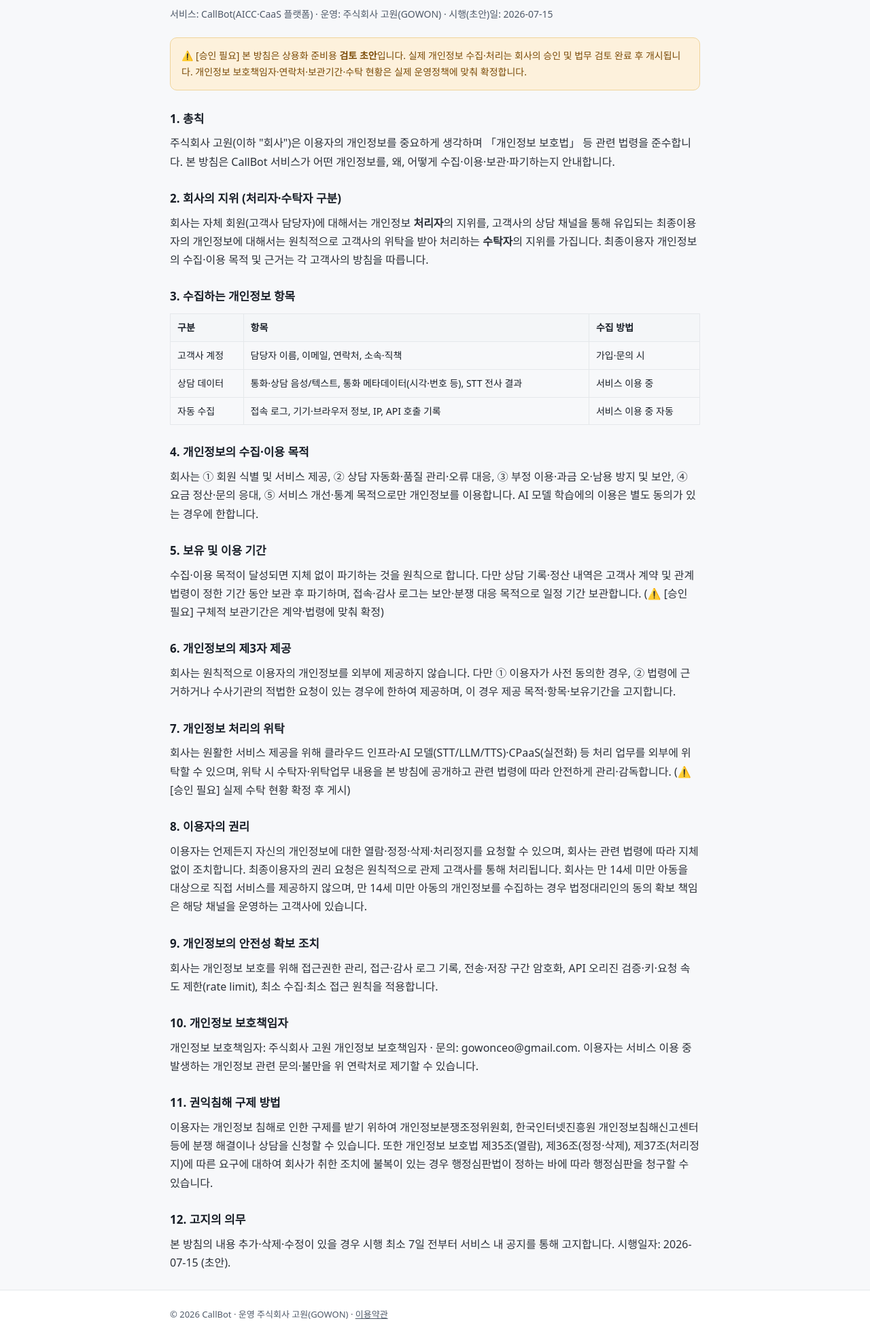
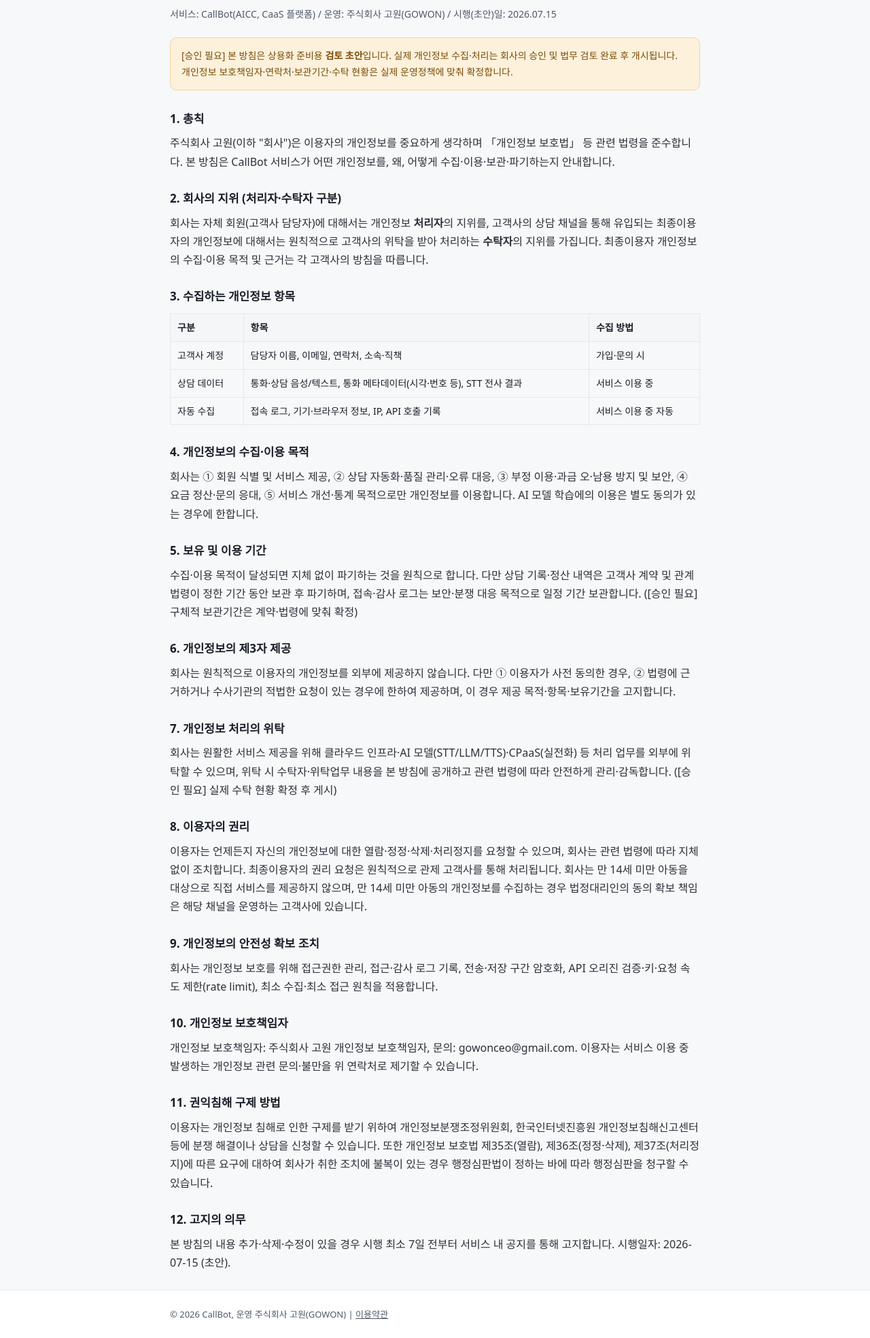
Before and after one commit to AI-JUNE/callbot-portal, a plain HTML site: page public/privacy.html in a window 1280 px wide. Shown: the part 108-2076 px from the top of the page at 68% size. Drawn offline with Linux system fonts and the light colour scheme; a web font is replaced by a local one.

Commit message:
docs(web): terms, privacy, react 화면의 이모지와 가운뎃점, 비표준 용어 정리

```diff
--- a/public/privacy.html
+++ b/public/privacy.html
@@ -57,9 +57,9 @@
 
 <main class="wrap">
   <h1>개인정보처리방침</h1>
-  <div class="meta">서비스: CallBot(AICC·CaaS 플랫폼) · 운영: 주식회사 고원(GOWON) · 시행(초안)일: 2026-07-15</div>
+  <div class="meta">서비스: CallBot(AICC, CaaS 플랫폼) / 운영: 주식회사 고원(GOWON) / 시행(초안)일: 2026.07.15</div>
 
-  <div class="notice">⚠️ [승인 필요] 본 방침은 상용화 준비용 <strong>검토 초안</strong>입니다. 실제 개인정보 수집·처리는 회사의 승인 및 법무 검토 완료 후 개시됩니다. 개인정보 보호책임자·연락처·보관기간·수탁 현황은 실제 운영정책에 맞춰 확정합니다.</div>
+  <div class="notice">[승인 필요] 본 방침은 상용화 준비용 <strong>검토 초안</strong>입니다. 실제 개인정보 수집·처리는 회사의 승인 및 법무 검토 완료 후 개시됩니다. 개인정보 보호책임자·연락처·보관기간·수탁 현황은 실제 운영정책에 맞춰 확정합니다.</div>
 
   <section>
     <h2>1. 총칙</h2>
@@ -84,7 +84,7 @@
   </section>
   <section>
     <h2>5. 보유 및 이용 기간</h2>
-    <p>수집·이용 목적이 달성되면 지체 없이 파기하는 것을 원칙으로 합니다. 다만 상담 기록·정산 내역은 고객사 계약 및 관계 법령이 정한 기간 동안 보관 후 파기하며, 접속·감사 로그는 보안·분쟁 대응 목적으로 일정 기간 보관합니다. (⚠️ [승인 필요] 구체적 보관기간은 계약·법령에 맞춰 확정)</p>
+    <p>수집·이용 목적이 달성되면 지체 없이 파기하는 것을 원칙으로 합니다. 다만 상담 기록·정산 내역은 고객사 계약 및 관계 법령이 정한 기간 동안 보관 후 파기하며, 접속·감사 로그는 보안·분쟁 대응 목적으로 일정 기간 보관합니다. ([승인 필요] 구체적 보관기간은 계약·법령에 맞춰 확정)</p>
   </section>
   <section>
     <h2>6. 개인정보의 제3자 제공</h2>
@@ -92,7 +92,7 @@
   </section>
   <section>
     <h2>7. 개인정보 처리의 위탁</h2>
-    <p>회사는 원활한 서비스 제공을 위해 클라우드 인프라·AI 모델(STT/LLM/TTS)·CPaaS(실전화) 등 처리 업무를 외부에 위탁할 수 있으며, 위탁 시 수탁자·위탁업무 내용을 본 방침에 공개하고 관련 법령에 따라 안전하게 관리·감독합니다. (⚠️ [승인 필요] 실제 수탁 현황 확정 후 게시)</p>
+    <p>회사는 원활한 서비스 제공을 위해 클라우드 인프라·AI 모델(STT/LLM/TTS)·CPaaS(실전화) 등 처리 업무를 외부에 위탁할 수 있으며, 위탁 시 수탁자·위탁업무 내용을 본 방침에 공개하고 관련 법령에 따라 안전하게 관리·감독합니다. ([승인 필요] 실제 수탁 현황 확정 후 게시)</p>
   </section>
   <section>
     <h2>8. 이용자의 권리</h2>
@@ -104,7 +104,7 @@
   </section>
   <section>
     <h2>10. 개인정보 보호책임자</h2>
-    <p>개인정보 보호책임자: 주식회사 고원 개인정보 보호책임자 · 문의: gowonceo@gmail.com. 이용자는 서비스 이용 중 발생하는 개인정보 관련 문의·불만을 위 연락처로 제기할 수 있습니다.</p>
+    <p>개인정보 보호책임자: 주식회사 고원 개인정보 보호책임자, 문의: gowonceo@gmail.com. 이용자는 서비스 이용 중 발생하는 개인정보 관련 문의·불만을 위 연락처로 제기할 수 있습니다.</p>
   </section>
     <section>
     <h2>11. 권익침해 구제 방법</h2>
@@ -117,7 +117,7 @@
 </main>
 
 <footer>
-  <div class="wrap">© 2026 CallBot · 운영 주식회사 고원(GOWON) · <a href="/terms">이용약관</a></div>
+  <div class="wrap">© 2026 CallBot, 운영 주식회사 고원(GOWON) | <a href="/terms">이용약관</a></div>
 </footer>
 </body>
 </html>
```
Also changed, not shown: public/react.html (+4 -4 lines), public/terms.html (+4 -4 lines), 1 other file.
